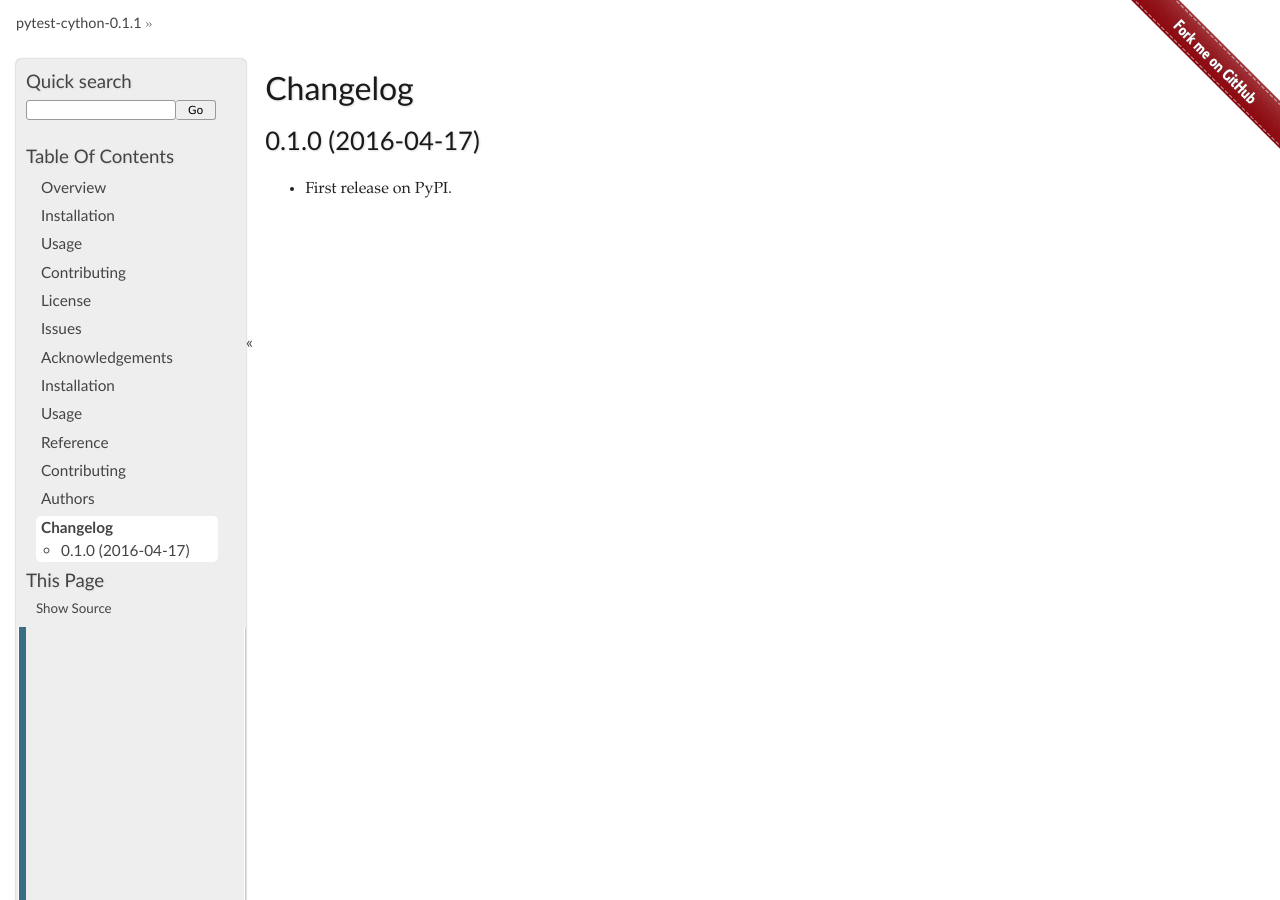
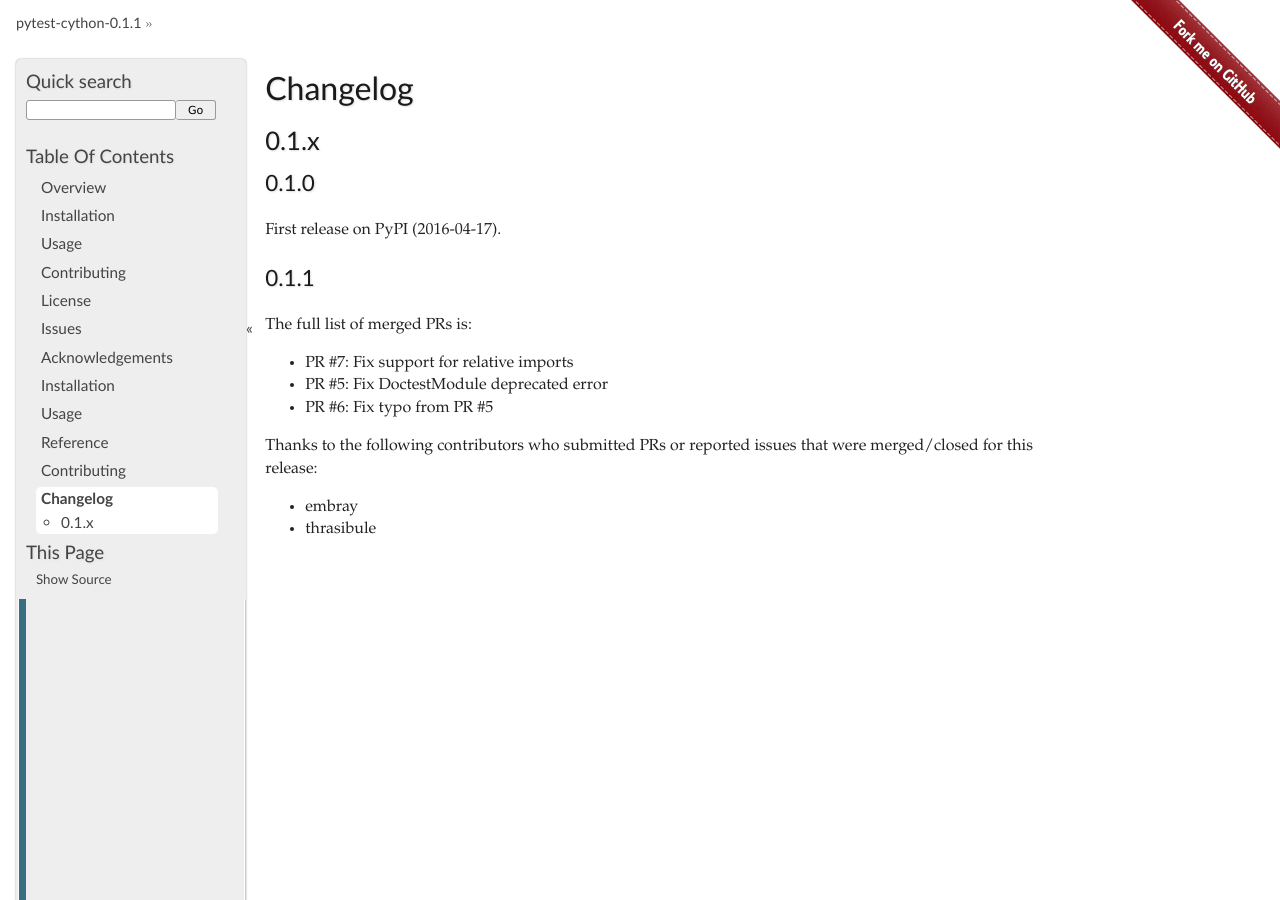
Before and after one commit to lgpage/pytest-cython, a Sphinx documentation site: the page built from docs/changelog.rst, in a window 1280 px wide and 900 px high. Built offline with Sphinx 7.4.7, drawn with Linux system fonts in a browser that asks for light colours.

Commit message:
Prepare to release 0.1.1

```diff
--- a/AUTHORS.rst
+++ /dev/null
@@ -1,5 +0,0 @@
-
-Authors
-=======
-
-* Logan Page - https://github.com/lgpage
--- a/CHANGELOG.rst
+++ b/CHANGELOG.rst
@@ -2,7 +2,24 @@
 Changelog
 =========
 
-0.1.0 (2016-04-17)
------------------------------------------
+0.1.x
+-----
 
-* First release on PyPI.
+0.1.0
+~~~~~
+
+First release on PyPI (2016-04-17).
+
+0.1.1
+~~~~~
+
+The full list of merged PRs is:
+
+* PR #7: Fix support for relative imports
+* PR #5: Fix DoctestModule deprecated error
+* PR #6: Fix typo from PR #5
+
+Thanks to the following contributors who submitted PRs or reported issues that were merged/closed for this release:
+
+- embray
+- thrasibule
--- a/CONTRIBUTING.rst
+++ b/CONTRIBUTING.rst
@@ -54,7 +54,7 @@ To set up `pytest-cython` for local development:
    Now you can make your changes locally.
 
 4. When you're done making changes, run all the checks, doc builder and spell
-   checker with `tox <http://tox.readthedocs.org/en/latest/install.html>`_ one
+   checker with `tox <https://tox.readthedocs.io/en/latest/install.html>`_ one
    command::
 
     tox
--- a/docs/authors.rst
+++ /dev/null
@@ -1 +0,0 @@
-.. include:: ../AUTHORS.rst
--- a/docs/index.rst
+++ b/docs/index.rst
@@ -10,7 +10,6 @@ Contents
    usage
    reference/index
    contributing
-   authors
    changelog
 
 Indices and tables
--- a/setup.py
+++ b/setup.py
@@ -41,7 +41,7 @@ setup(
     include_package_data=True,
     zip_safe=False,
     classifiers=[
-        # complete classifier list: http://pypi.python.org/pypi?%3Aaction=list_classifiers
+        # complete classifier list: https://pypi.org/pypi?%3Aaction=list_classifiers
         'Development Status :: 4 - Beta',
         'Intended Audience :: Developers',
         'License :: OSI Approved :: MIT License',
```
Also changed, not shown: README.rst (+16 -16 lines), .bumpversion.cfg, 5 other files.
